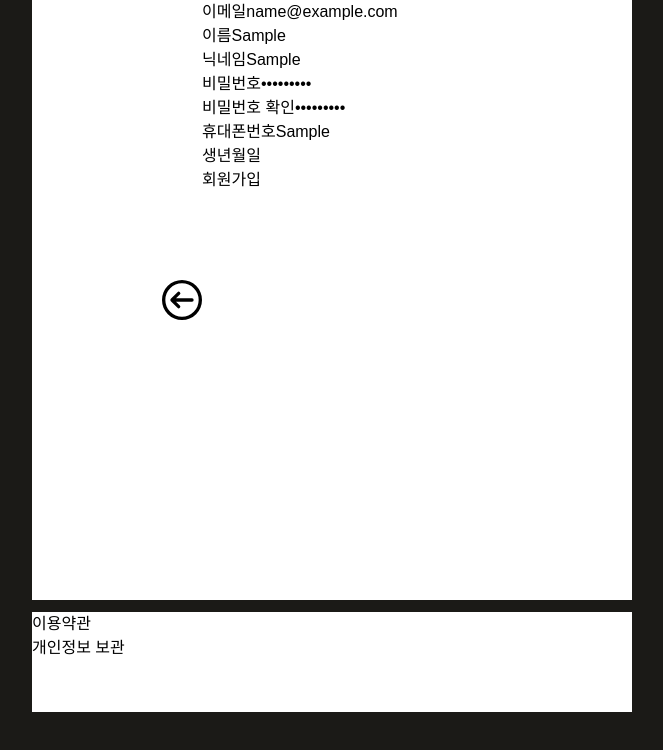
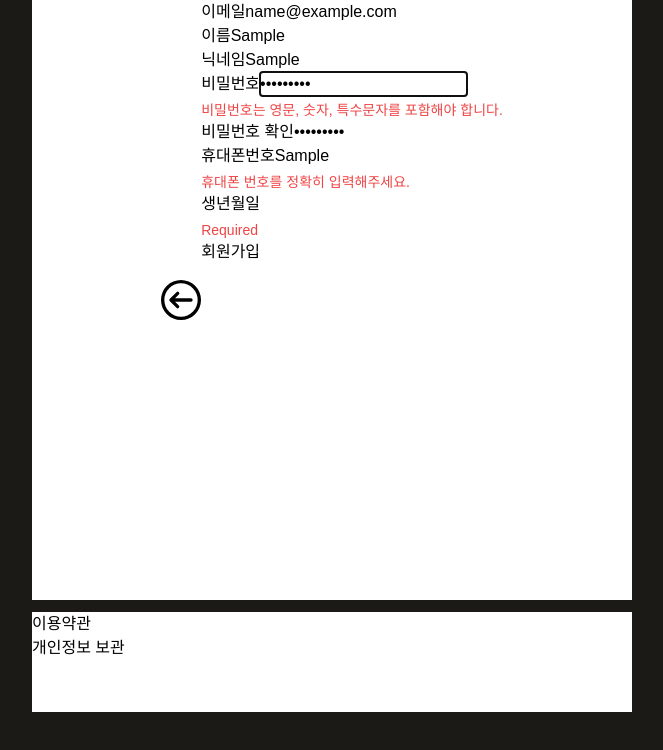
Before and after one commit to YouKnowThat-Park/STAGE_101, a Next.js app: page /sign-up in a window 1280 px wide. Both pictures are taken after typing "name@example.com", "Sample", "Sample", "Sample123", "Sample123", "Sample" into the empty fields and a click on the button "회원가입". Shown: the top 750 px of the page, without its empty margins (208-871 px from the left). Built offline with nearby package versions, Linux system fonts and the light colour scheme; no server answers.

Commit message:
♻️ useForm을 사용해 기존 코드를 리팩토링

```diff
--- a/src/app/(auth)/_components/AuthInputField.tsx
+++ b/src/app/(auth)/_components/AuthInputField.tsx
@@ -1,20 +1,21 @@
-import React from 'react';
+import React, { forwardRef } from 'react';
 
-export interface AuthInputFiledProps {
+interface AuthInputFieldProps {
   label: string;
   type: string;
   value: string;
-  name: string;
-  onChange: (e: React.ChangeEvent<HTMLInputElement>) => void;
+  onChange: (event: React.ChangeEvent<HTMLInputElement>) => void;
 }
 
-const AuthInputField = ({ label, type, value, onChange, name }: AuthInputFiledProps) => {
-  return (
-    <div>
-      <label>{label}</label>
-      <input type={type} value={value} onChange={onChange} name={name} />
-    </div>
-  );
-};
+const AuthInputField = forwardRef<HTMLInputElement, AuthInputFieldProps>(
+  ({ label, type, value, onChange }, ref) => {
+    return (
+      <div>
+        <label>{label}</label>
+        <input ref={ref} type={type} value={value} onChange={onChange} />
+      </div>
+    );
+  },
+);
 
 export default AuthInputField;
--- a/src/app/(auth)/sign-up/_components/SignUpForm.tsx
+++ b/src/app/(auth)/sign-up/_components/SignUpForm.tsx
@@ -1,7 +1,10 @@
 import React from 'react';
+import { useForm, Controller } from 'react-hook-form';
+import { zodResolver } from '@hookform/resolvers/zod';
+import { SignUpFormData, signupSchema } from '../../_components/SignUpSchema';
 import AuthInputField from '../../_components/AuthInputField';
 
-const inputFields = [
+const inputFields: { label: string; type: string; name: keyof SignUpFormData }[] = [
   { label: '이메일', type: 'email', name: 'email' },
   { label: '이름', type: 'text', name: 'name' },
   { label: '닉네임', type: 'text', name: 'nickname' },
@@ -9,25 +12,42 @@ const inputFields = [
   { label: '비밀번호 확인', type: 'password', name: 'confirmPassword' },
   { label: '휴대폰번호', type: 'text', name: 'phone' },
   { label: '생년월일', type: 'text', name: 'birthdate' },
-] as const;
+];
 
 interface SignUpFormProps {
-  form: Record<string, string>;
-  onChange: (e: React.ChangeEvent<HTMLInputElement>) => void;
-  onSubmit: (e: React.FormEvent) => void;
+  onSubmit: (data: SignUpFormData) => void;
 }
 
-const SignUpForm = ({ form, onChange, onSubmit }: SignUpFormProps) => {
+const SignUpForm = ({ onSubmit }: SignUpFormProps) => {
+  const {
+    control,
+    handleSubmit,
+    formState: { errors },
+  } = useForm<SignUpFormData>({
+    resolver: zodResolver(signupSchema),
+  });
+
   return (
-    <form onSubmit={onSubmit}>
+    <form onSubmit={handleSubmit(onSubmit)}>
       {inputFields.map((field) => (
-        <AuthInputField
+        <Controller
           key={field.name}
-          label={field.label}
-          type={field.type}
           name={field.name}
-          value={form[field.name]}
-          onChange={onChange}
+          control={control}
+          render={({ field: { value, onChange, ref }, fieldState }) => (
+            <>
+              <AuthInputField
+                label={field.label}
+                type={field.type}
+                value={value}
+                onChange={onChange}
+                ref={ref}
+              />
+              {fieldState.error && (
+                <p className="text-red-500 text-sm mt-1">{fieldState.error.message}</p>
+              )}
+            </>
+          )}
         />
       ))}
       <button type="submit">회원가입</button>
--- a/src/app/(auth)/sign-up/page.tsx
+++ b/src/app/(auth)/sign-up/page.tsx
@@ -1,38 +1,21 @@
 'use client';
 
-import { useState } from 'react';
-import AuthInputField from '../_components/AuthInputField';
 import { useRouter } from 'next/navigation';
 import { GobackIcon } from '@/ui/icon/GoBackIcon';
 import signUp from './actions';
 import SignUpForm from './_components/SignUpForm';
+import { SignUpFormData } from '../_components/SignUpSchema';
 
 const SignUpPage = () => {
-  const [form, setForm] = useState({
-    email: '',
-    name: '',
-    nickname: '',
-    password: '',
-    confirmPassword: '',
-    phone: '',
-    birthdate: '',
-  });
-
   const router = useRouter();
 
   const goBack = () => {
     router.push('/sign-in');
   };
 
-  const handleInputFiledChange = (e: React.ChangeEvent<HTMLInputElement>) => {
-    setForm((prev) => ({ ...prev, [e.target.name]: e.target.value }));
-  };
-
-  const submitForm = async (e: React.FormEvent) => {
-    e.preventDefault();
-
+  const submitForm = async (data: SignUpFormData) => {
     try {
-      const signUpResult = await signUp(form);
+      const signUpResult = await signUp(data);
 
       if (signUpResult.success) {
         await fetch('/api/logout', { method: 'GET' });
@@ -53,7 +36,7 @@ const SignUpPage = () => {
           <GobackIcon size={40} color="#000" />
         </button>
 
-        <SignUpForm form={form} onChange={handleInputFiledChange} onSubmit={submitForm} />
+        <SignUpForm onSubmit={submitForm} />
       </div>
       <div className="bg-white w-[600px] h-[100px] mt-3">
         <p>이용약관</p>
```
